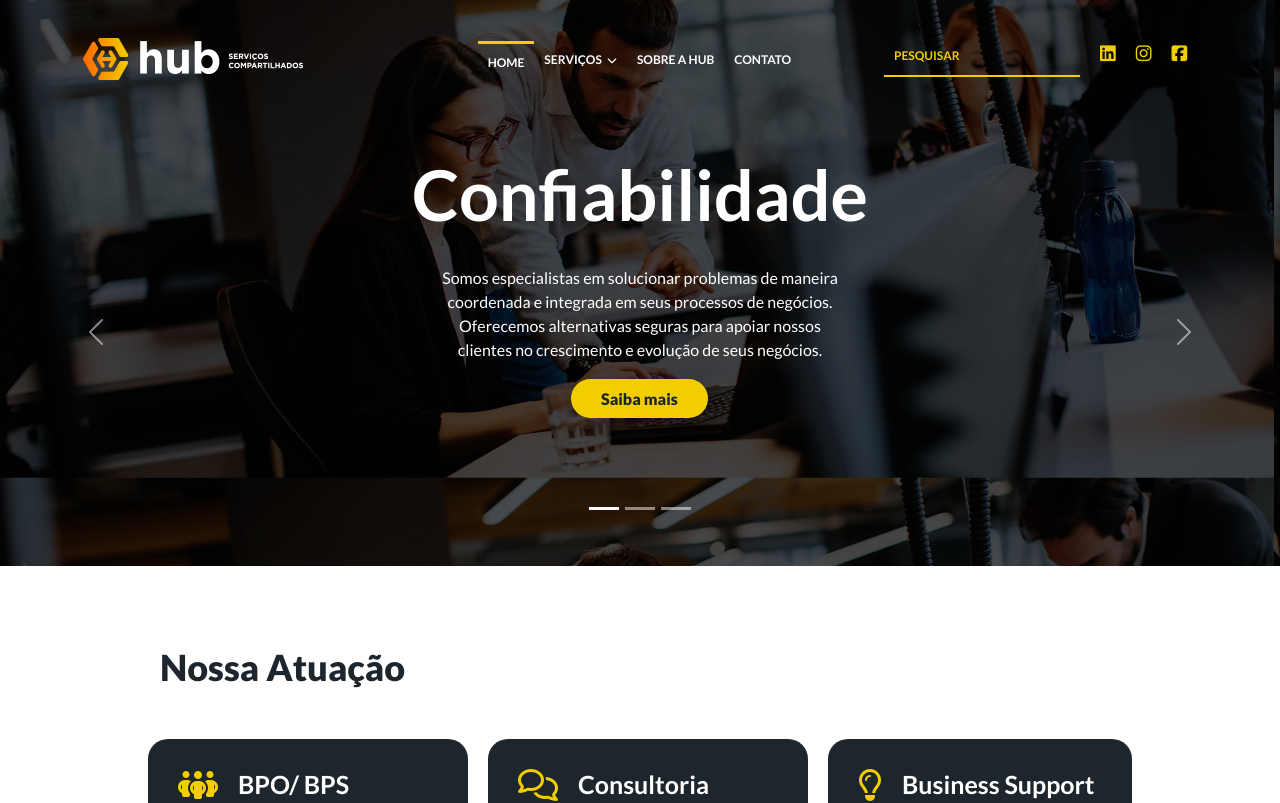
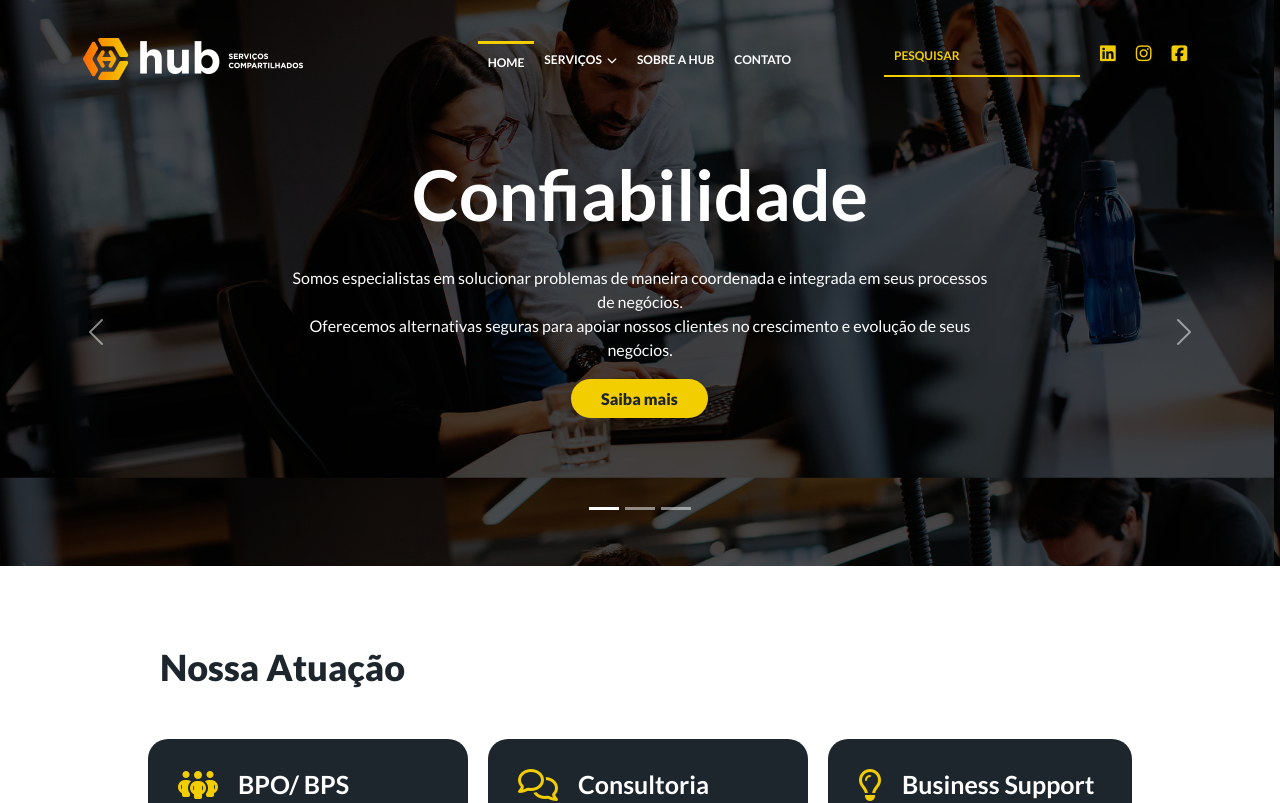
Before and after one commit to gabsborges/HubSc, a React (Create React App) app: page / in a window 1280 px wide. Shown: the top 803 px of the page. Built offline with nearby package versions, Linux system fonts and the light colour scheme.

Commit message:
detalhes ajustados, faltando aprovacao3

```diff
--- a/src/components/Home/MainSlider/Carousel/Carousel.css
+++ b/src/components/Home/MainSlider/Carousel/Carousel.css
@@ -34,7 +34,7 @@
     color: white;
     text-align: center;
     margin: 25px auto;
-    width: 410px;
+    width: 700px;
 }
 
 
```
